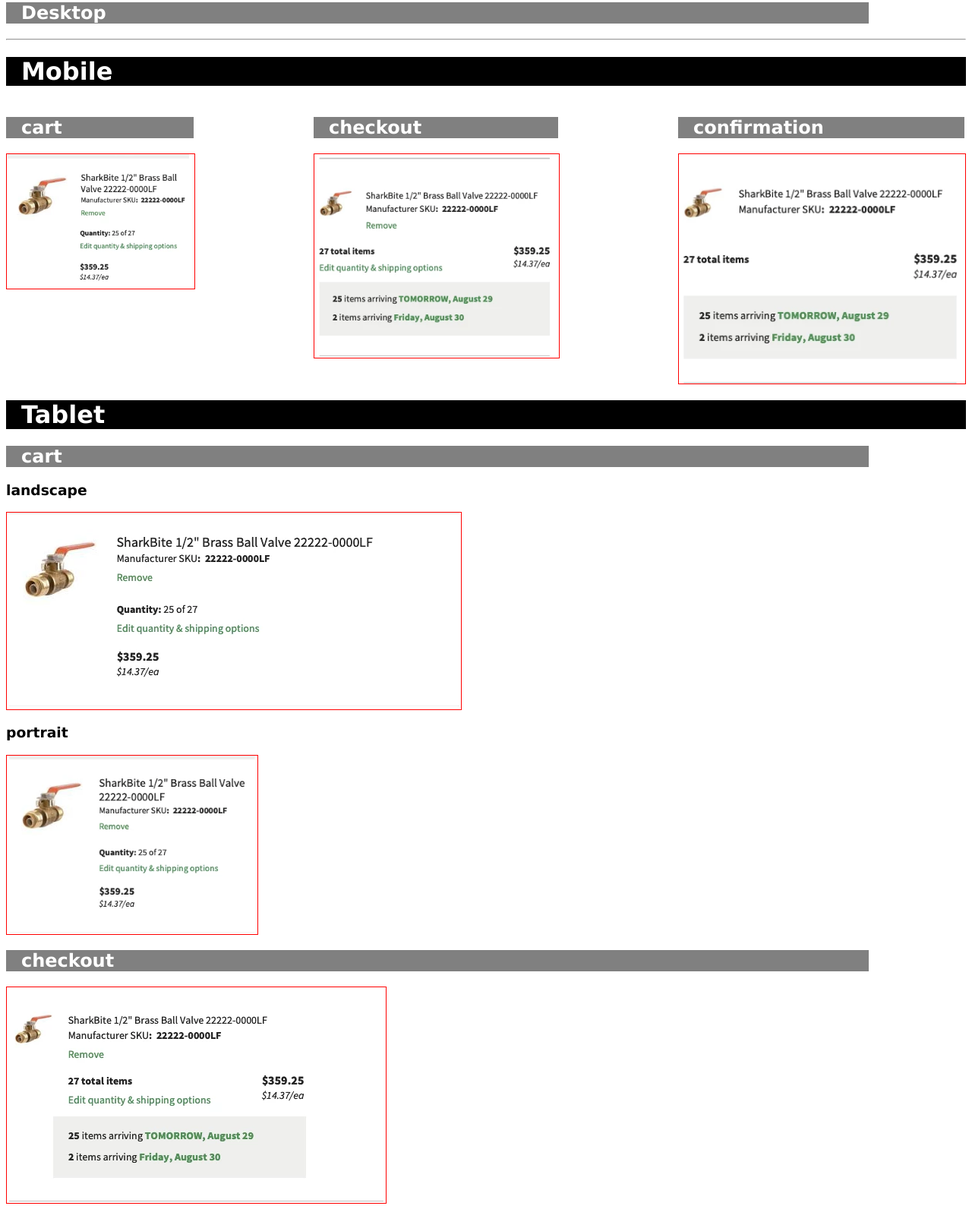
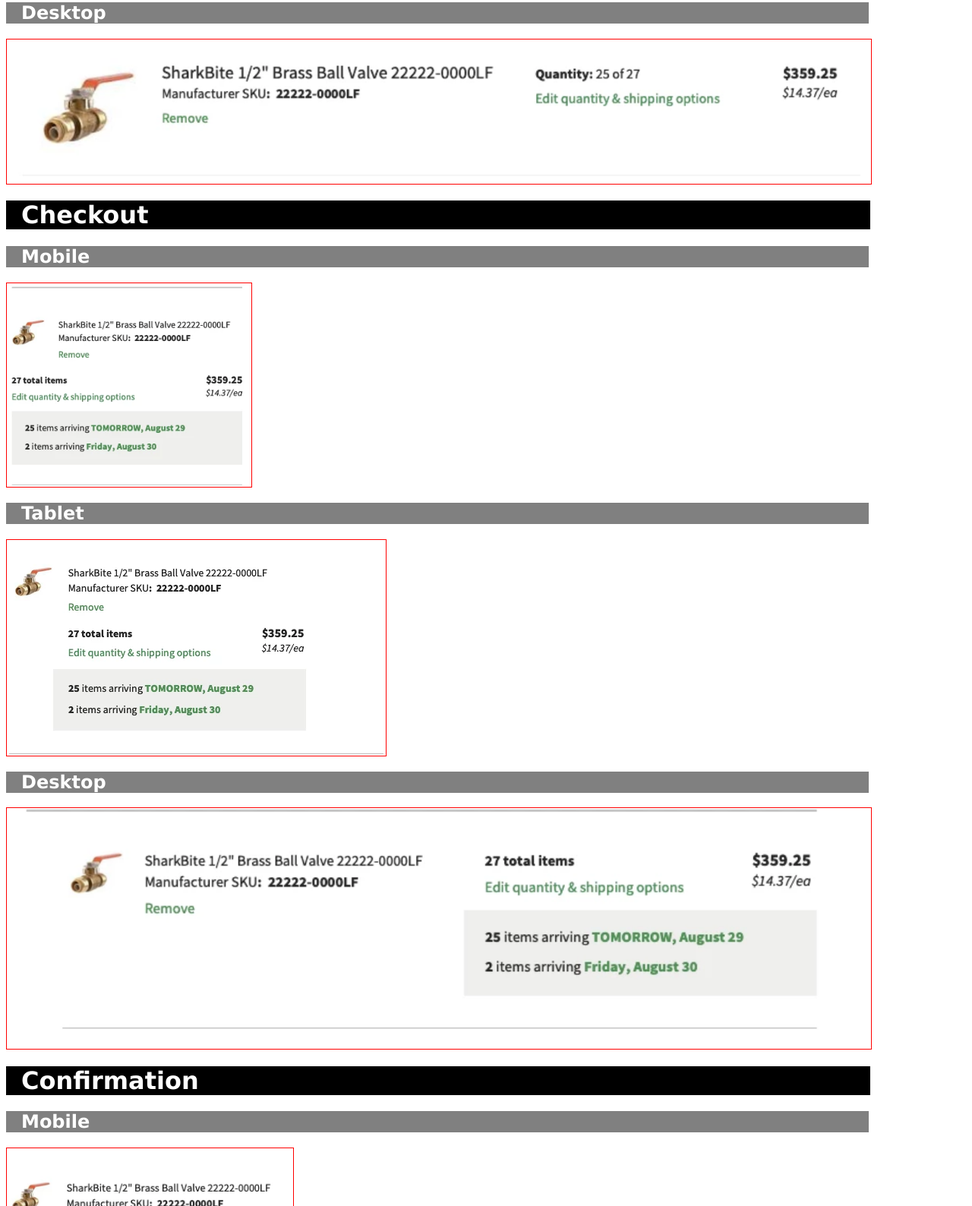
Before and after one commit to lisadean/cart-product-item-comps, a plain HTML site: page index2.html in a window 1280 px wide. Shown: the part 975-2563 px from the top of the page at 76% size. Drawn offline with Linux system fonts and the light colour scheme.

Commit message:
link to index2 & content

```diff
--- a/index2.html
+++ b/index2.html
@@ -29,60 +29,56 @@
 		</style>
 	</head>
 	<body>
+    <div style="max-width: 90%;">
       <h1>Cart</h1>
-    <div style="max-width: 90%;">
       <div>
           <h2>Mobile</h2>
           <img src="mobile-cart.png" />
       </div>
+      <div>
           <h2>Tablet</h2>
-      <div>
           <h3>landscape</h3>
           <img src="tablet-cart.png" />
           <h3>portrait</h3>
           <img src="tablet-cart-portrait.png" />
       </div>
+      <div>
           <h2>Desktop</h2>
+          <img src="desktop-cart.png" />
       </div>
-    <hr />
-		<h1>Mobile</h1>
-		<div style="display: flex; justify-content: space-between;">
+    </div>
+    <div style="max-width: 90%;">
+        <h1>Checkout</h1>
         <div>
-				<h2>cart</h2>
-				<img src="mobile-cart.png" />
-			</div>
-			<div>
-				<h2>checkout</h2>
+          <h2>Mobile</h2>
           <img src="mobile-checkout.png" />
         </div>
         <div>
-				<h2>confirmation</h2>
+            <h2>Tablet</h2>
+            <img src="tablet-checkout.png" />
+        </div>
+        <div>
+            <h2>Desktop</h2>
+            <img src="desktop-checkout.png" />
+        </div>
+    </div>
+    <div style="max-width: 90%;">
+      <h1>Confirmation</h1>
+      <div>
+        <h2>Mobile</h2>
         <img src="mobile-confirmation.png" />
       </div>
-		</div>
-		<h1>Tablet</h1>
-		<div style="max-width: 90%;">
-			<h2>cart</h2>
-			<h3>landscape</h3>
-			<img src="tablet-cart.png" />
-			<h3>portrait</h3>
-			<img src="tablet-cart-portrait.png" />
-			<h2>checkout</h2>
-			<img src="tablet-checkout.png" />
-			<h2>confirmation</h2>
+      <div>
+        <h2>Tablet</h2>
         <h3>landscape</h3>
         <img src="tablet-confirmation.png" />
         <h3>portrait</h3>
         <img src="tablet-confirmation-portrait.png" />
       </div>
-		<h1>Desktop</h1>
-		<div style="max-width: 90%;">
-			<h2>cart</h2>
-			<img src="desktop-cart.png" />
-			<h2>checkout</h2>
-			<img src="desktop-checkout.png" />
-			<h2>confirmation</h2>
+      <div>
+        <h2>Desktop</h2>
         <img src="desktop-confirmation.png" />
+      </div>
     </div>
 	</body>
 </html>
```
Also changed, not shown: index.html (+1 -0 lines). Lines whose indentation alone changed are shown as unchanged.
